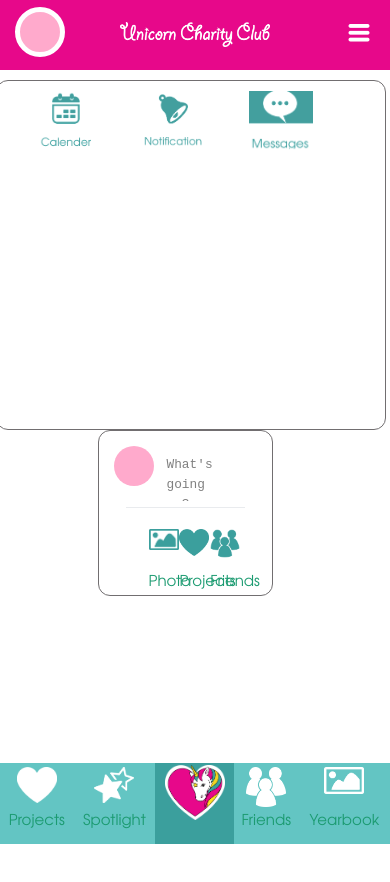
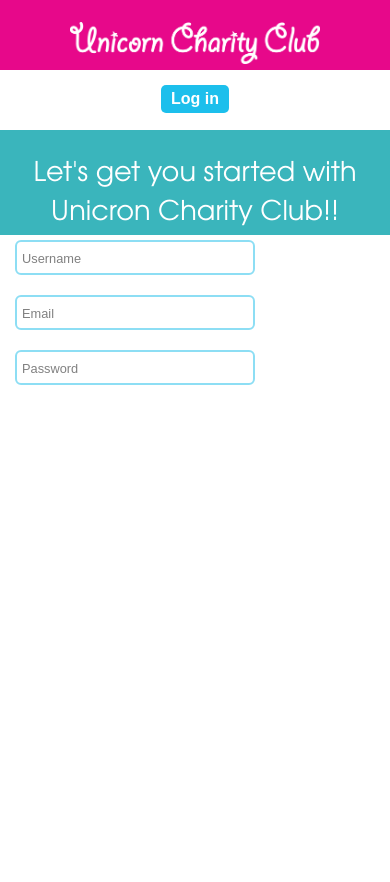
Before and after one commit to birvasevak/Project_2, a React (Create React App) app: page / in a window 390 px wide. Shown: the top 882 px of the page. Built offline with nearby package versions, Linux system fonts and the light colour scheme.

Commit message:
added files

```diff
--- a/src/App.js
+++ b/src/App.js
@@ -17,6 +17,7 @@ import Desktop_logo from "./image/desktop_logo.png";
 import Mobile_toolbar from "./components/Mobile_toolbar/Mobile_toolbar";
 import Login from "./components/Login/Login";
 import ChildForm from "./components/MyChildren/ChildForm";
+import Register from "./components/Register/Register";
 
 //import UnicornHeart from "../src/site_media/Bottom Menu_Home_Unicorn Heart.png"
 //import Toolbar from './components/Toolbar/Toolbar';
@@ -38,7 +39,9 @@ class App extends Component {
       <Router>
         <div className="App">
           <div className="content-wrapper">
-            <Header />
+            <Register />
+            {/* <Header /> */}
+            {/* <Header />
             <Navbar />
 
             <div className="container">
@@ -50,7 +53,7 @@ class App extends Component {
                 <Route path="/Yearbook" component={Yearbook} />
               </Switch>
               {this.state.showSideBar ? <Sidebar /> : null}
-            </div>
+            </div> */}
           </div>
           <Footer />
         </div>
--- a/src/components/Header/Header.css
+++ b/src/components/Header/Header.css
@@ -2,7 +2,7 @@
 
 .header {
   width: 100%;
-  height: fit-content;
+  /* height: 106px; */
   margin-left: auto;
   margin-right: auto;
   margin-top: 0;
@@ -47,15 +47,22 @@
   }
 }
 
-.header__logo-mobile {
+/* .header__logo-mobile {
   margin: 10px 0px 15px;
-  /* margin-top: 10px;
-  margin-bottom: 0px; */
-  width: 150px;
+  width: 250px;
   display: inline-block;
   vertical-align: middle;
   max-width: 100%;
   height: auto;
+} */
+
+.header__logo-mobile {
+  margin-top: 15px;
+  margin-bottom: 10px;
+  display: block;
+  margin-left: auto;
+  margin-right: auto;
+  width: 250px;
 }
 
 @media only screen and (min-width: 40.063em) {
--- a/src/components/Homepage/Main_View.css
+++ b/src/components/Homepage/Main_View.css
@@ -124,5 +124,5 @@
 
 a:link {
   text-decoration: none;
-  color: rgb(28, 155, 113);
+  /* color: rgb(28, 155, 113); */
 }
--- a/src/components/Login/Login.css
+++ b/src/components/Login/Login.css
@@ -173,7 +173,8 @@
   margin-top: 5px;
   padding: 12px;
   display: block;
-  color: #808b96;
+  /* color: #808b96; */
+  color: #000000;
   font-size: 1.0625rem;
   border: 1px solid #e5e5e5;
   border-radius: 5px;
@@ -181,8 +182,13 @@
   -webkit-border-radius: 5px;
   border-radius: 6px;
   border: 2px solid #8ddef4;
-  color: #999999;
-  font-size: 1.25rem;
+
+  font-size: 1.1rem;
+}
+
+::-webkit-input-placeholder {
+  font-size: 0.8rem;
+  color: #808080;
 }
 
 .login__form input[type="email"],
@@ -199,42 +205,6 @@
   border: 2px solid #8ddef4 !important;
 }
 
-/* input[type="text"],
-input[type="password"],
-input[type="date"],
-input[type="datetime"],
-input[type="datetime-local"],
-input[type="month"],
-input[type="week"],
-input[type="email"],
-input[type="number"],
-input[type="search"],
-input[type="tel"],
-input[type="time"],
-input[type="url"],
-input[type="color"],
-textarea {
-  -webkit-appearance: none;
-  -webkit-border-radius: 0px;
-  background-color: white;
-  font-family: inherit;
-  border-style: solid;
-  border-width: 1px;
-  border-color: #cccccc;
-  box-shadow: inset 0 1px 2px rgba(0, 0, 0, 0.1);
-  color: rgba(0, 0, 0, 0.75);
-  display: block;
-  font-size: 0.875rem;
-  margin: 0 0 1rem 0;
-  padding: 0.5rem;
-  height: 2.3125rem;
-  width: 100%;
-  -webkit-box-sizing: border-box;
-  -moz-box-sizing: border-box;
-  box-sizing: border-box;
-  transition: box-shadow 0.45s, border-color 0.45s ease-in-out;
-} */
-
 .errorlist {
   overflow: hidden;
   clear: both;
@@ -247,14 +217,6 @@ textarea {
 
 @media only screen and (max-width: 40em) {
   .submit-button,
-  .activity-next-btn,
-  .plan_compare_button,
-  .change_popup_button,
-  .sandbox-submit-button,
-  .sandbox-play-now-button,
-  .sandbox-read-more-button,
-  .daily-bee-submit-button,
-  .daily-bee-read-more-button,
   .submit-button-right {
     border-style: solid;
     border-width: 0px;
@@ -283,6 +245,7 @@ textarea {
 }
 
 .login-form,
+.register-form,
 .pre-wrapper__label--center {
   padding-left: 0.9375rem;
   padding-right: 0.9375rem;
@@ -306,14 +269,6 @@ textarea {
 }
 
 .submit-button,
-.activity-next-btn,
-.plan_compare_button,
-.change_popup_button,
-.sandbox-submit-button,
-.sandbox-play-now-button,
-.sandbox-read-more-button,
-.daily-bee-submit-button,
-.daily-bee-read-more-button,
 .submit-button-right {
   border-style: solid;
   border-width: 0px;
@@ -343,7 +298,3 @@ textarea {
   border-radius: 6px !important;
   width: 180px;
 }
-/* .danger-error {
-  color: #e74c3c;
-  font-size: 16px;
-} */
--- a/src/components/Login/Login.js
+++ b/src/components/Login/Login.js
@@ -161,9 +161,9 @@ class LoginForm extends React.Component {
 
     return (
       <Router>
-        <div class="login-form">
+        <div className="login-form">
           <form
-            class="login__form"
+            className="login__form"
             name="form"
             method="POST"
             onSubmit={this.handleSubmit}
--- /dev/null
+++ b/src/components/Register/Register.css
@@ -0,0 +1,100 @@
+.title {
+  background: #3ab5bc;
+  width: 100%;
+  overflow: hidden;
+  overflow-wrap: normal;
+  height: 100px;
+  text-align: center;
+  vertical-align: middle;
+  /* line-height: 100px; */
+  font-size: 2rem;
+  color: white;
+  padding: 20px 0;
+}
+
+@media only screen and (max-width: 40em) and (max-width: 414px) {
+  .title {
+    height: 105px;
+    font-size: 1.1rem;
+    vertical-align: middle;
+    /* padding: 30px 0; */
+  }
+}
+
+@media (max-width: 575px) {
+  .title {
+    font-size: 1.2rem;
+    vertical-align: middle;
+    /* padding: 30px 0; */
+  }
+}
+
+@media (max-width: 700px) {
+  .title {
+    font-size: 1.7rem;
+    vertical-align: middle;
+  }
+}
+
+.header__toolbar {
+  float: right;
+  height: 106px;
+  background: #fff;
+}
+
+@media only screen and (max-width: 40em) {
+  .header__toolbar .not-logged-main {
+    width: 100%;
+    vertical-align: middle;
+  }
+}
+@media only screen and (max-width: 40em) {
+  .header__toolbar {
+    height: 60px;
+    width: 100%;
+    text-align: center;
+  }
+}
+
+.header__signin-buttons {
+  margin-top: 35px;
+  margin-right: 40px;
+}
+
+@media only screen and (max-width: 40em) {
+  .header__signin-buttons {
+    width: 140px;
+    margin: 15px auto !important;
+  }
+}
+
+@media only screen and (min-width: 40.063em) {
+  .header__login_button {
+    margin-left: 30px;
+  }
+}
+
+.header__login_button {
+  background: #1cbfec;
+  color: #ffffff;
+  padding: 5px 10px;
+  margin-top: 10px;
+  font-size: 1rem;
+  font-weight: bold;
+  cursor: pointer;
+  border-radius: 5px;
+  border: none;
+  -webkit-appearance: none;
+  -webkit-border-radius: 5px !important;
+}
+
+@media only screen and (max-width: 40em) {
+  .header__login_button {
+    margin: 0;
+  }
+}
+
+a {
+  text-decoration: none;
+  /* color: #ffffff; */
+}
--- /dev/null
+++ b/src/components/Register/Register.js
@@ -0,0 +1,160 @@
+import React, { Component } from "react";
+import "./Register.css";
+import "../Header/Header.css";
+import "../Login/Login.css";
+import Mobile_logo from "../../image/Logo-mobile.png";
+import DesktopLogo from "../../site_media/Logo_Horizontal_No_Tagline.png";
+
+class Register extends React.Component {
+  render() {
+    return (
+      <div>
+        <header className="header">
+          {/* <img src={Mobile_logo} alt="image" className="style" /> */}
+          <div className="header__logo main">
+            <a href="/">
+              <img
+                src={DesktopLogo}
+                className="header__logo-desktop"
+                alt="Unicorn Charity Club"
+              />
+              <img
+                src={Mobile_logo}
+                className="header__logo-mobile"
+                alt="Unicorn Charity Club"
+                style={{ width: "250px" }}
+              />
+            </a>
+          </div>
+        </header>
+        <div class="header__toolbar not-logged-main">
+          <div class="header__signin-buttons">
+            <button class="header__login_button" href="/accounts/log-in/">
+              Log in
+            </button>
+            {/* <button>Log In</button> */}
+          </div>
+        </div>
+
+        <div class="title">
+          <span>Let's get you started with Unicron Charity Club!!</span>
+        </div>
+        <RegisterForm />
+      </div>
+    );
+  }
+}
+export default Register;
+
+class RegisterForm extends React.Component {
+  constructor(props) {
+    super(props);
+    this.state = { username: "", email: "", password: "", errors: [] };
+  }
+
+  showValidationErr(elm, msg) {
+    this.setState(prevState => ({
+      errors: [...prevState.errors, { elm, msg }]
+    }));
+  }
+
+  clearValidationErr(elm) {
+    this.setState(prevState => {
+      let newArr = [];
+      for (let err of prevState.errors) {
+        if (elm != err.elm) {
+          newArr.push(err);
+        }
+      }
+      return { errors: newArr };
+    });
+  }
+
+  onUsernameChange(e) {
+    this.setState({ username: e.target.value });
+    this.clearValidationErr("username");
+  }
+  onEmailChange(e) {
+    this.setState({ email: e.target.value });
+    this.clearValidationErr("email");
+  }
+
+  onPasswordChange(e) {
+    this.setState({ password: e.target.value });
+    this.clearValidationErr("password");
+  }
+
+  submitLogin(e) {
+    if (this.state.username == "") {
+      this.showValidationErr("Username", "Username cannot be empty");
+    }
+    if (this.state.email == "") {
+      this.showValidationErr("Email", "Email cannot be empty");
+    } else if (this.state.password == "") {
+      this.showValidationErr("Password", "Password cannot be empty");
+    }
+  }
+
+  render() {
+    let usernameErr = null,
+      emailErr = null,
+      passwordErr = null;
+    for (let err of this.state.errors) {
+      if (err.elm == "username") {
+        usernameErr = err.msg;
+      }
+      if (err.elm == "email") {
+        emailErr = err.msg;
+      }
+      if (err.elm == "password") {
+        passwordErr = err.msg;
+      }
+    }
+    return (
+      <form
+        class="register-form"
+        name="form"
+        method="POST"
+        onSubmit={this.handleSubmit}
+      >
+        <section>
+          <div class="form-item">
+            <input
+              name="username"
+              type="text"
+              id="username"
+              placeholder="Username"
+              value={this.state.value}
+              onChange={this.onUsernameChange.bind(this)}
+            />
+          </div>
+          <div class="form-item">
+            <input
+              // maxlength="254"
+              name="username"
+              type="text"
+              id="email"
+              placeholder="Email"
+              value={this.state.value}
+              onChange={this.onEmailChange.bind(this)}
+            />
+          </div>
+
+          <div class="form-item">
+            <input
+              name="password"
+              type="password"
+              id="password"
+              placeholder="Password"
+              value={this.state.value}
+              onChange={this.onPasswordChange.bind(this)}
+            />
+            {/* <small className="danger-error">
+              {passwordErr ? passwordErr : ""}
+            </small> */}
+          </div>
+        </section>
+      </form>
+    );
+  }
+}
--- a/src/index.css
+++ b/src/index.css
@@ -45,3 +45,8 @@ body {
   font-family: "Fredoka_One";
   color: #4d4d4d;
 }
+
+a {
+  text-decoration: none;
+  color: #ffffff;
+}
```
Also changed, not shown: src/components/Header/Header.js (+3 -4 lines), src/components/Header/Toolbar.css (+0 -52 lines).
